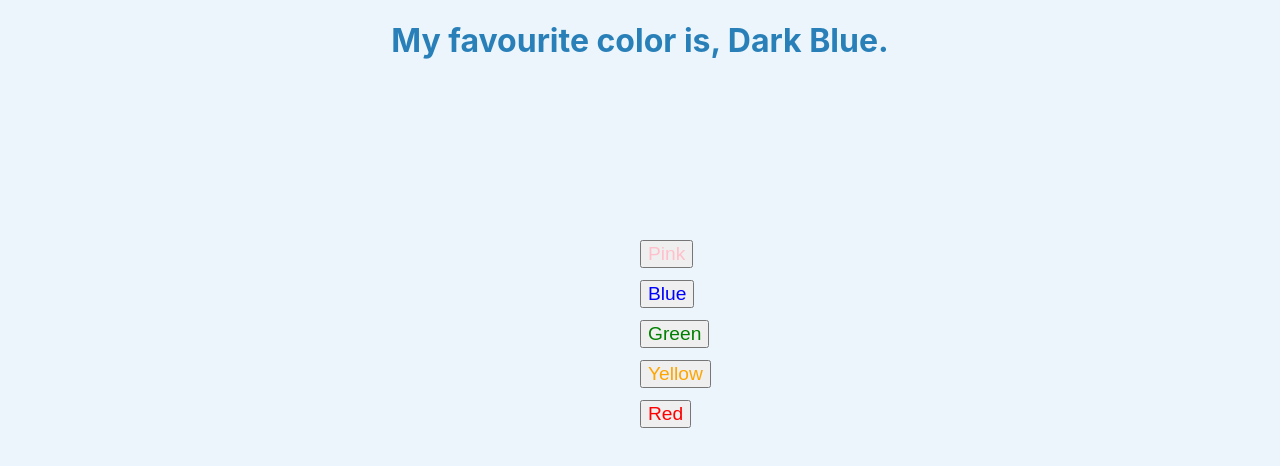
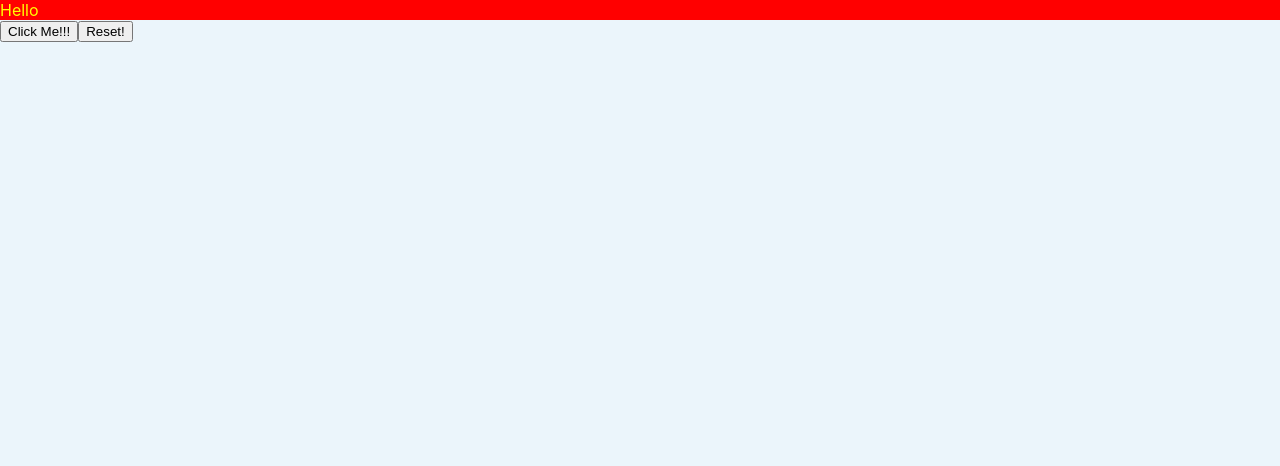
Before and after one commit to priyanshsingh/react_router_and_hooks, a React (Create React App) app: page / in a window 1280 px wide. Shown: the top 466 px of the page. Built offline with nearby package versions, Linux system fonts and the light colour scheme.

Commit message:
typo fix

```diff
--- a/public/index.html
+++ b/public/index.html
@@ -16,6 +16,7 @@
     <title>React App</title>
   </head>
   <body bgcolor = "#EBF5FB">
+  <body bgcolor = "#EBF5FB">
     <noscript>You need to enable JavaScript to run this app.</noscript>
     <div id="root"></div>
 
--- a/src/App.js
+++ b/src/App.js
@@ -2,6 +2,7 @@
 import './App.css';
 // import Hook1 from './components/Hook1';
 import Hook2 from './components/Hook2';
+import ColorChange from './components/ColorChange';
 // import Hooks from './components/Hooks';
 
 function App() {
@@ -9,7 +10,8 @@ function App() {
     <>
       {/* <Hooks/>
       <Hook1/> */}
-      <Hook2/>
+      {/* <Hook2/> */}
+      <ColorChange/>
     </>
   );
 }
--- /dev/null
+++ b/src/components/ColorChange.js
@@ -0,0 +1,20 @@
+import React, { useState } from 'react'
+
+export default function ColorChange() {
+    const [myStyle, setmyStyle] = useState({color:"yellow"})
+    const colorChange = () => {
+        setmyStyle({color:'black', fontSize: '1.3rem'})
+    }
+    const colorReset = () => {
+        setmyStyle({color:'yellow', fontSize: '1rem'})
+    }
+    return (
+    <>
+      <body bgcolor = "red" style = {myStyle}>
+          Hello
+      </body>
+        <button onClick = {colorChange}>Click Me!!!</button>
+        <button onClick = {colorReset}>Reset!</button>
+    </>
+  )
+}
```
